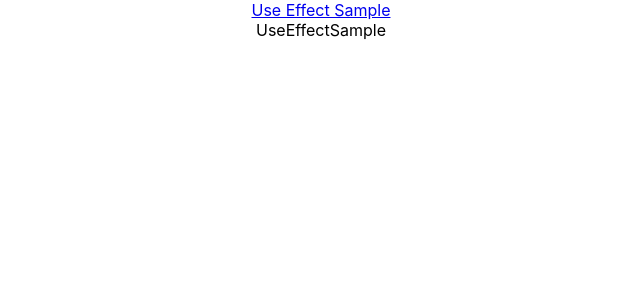
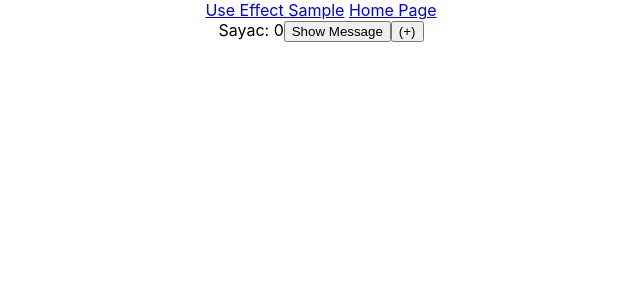
Before and after one commit to neominalsolutions/react-memo, a React (Create React App) app: page /useEffect in a window 1280 px wide. Shown: the top 300 px of the page, without its empty margins (319-959 px from the left). Built offline with nearby package versions, Linux system fonts and the light colour scheme.

Commit message:
useEffectHook

```diff
--- a/src/App.tsx
+++ b/src/App.tsx
@@ -9,6 +9,8 @@ function App() {
       <nav>
         {/* spa routing için kullanılan bir component a href kullanmıyoruz */}
         <Link to="/useEffect" >Use Effect Sample</Link>
+        {' '}
+        <Link to="/" >Home Page</Link>
       </nav>
       <main>
         {/* sayfaların App component doma girdiğinde yukarıdaki linke göre sayfaların outlet olarak işaretlenmiş yere girişini sağlar. */}
--- a/src/index.tsx
+++ b/src/index.tsx
@@ -11,7 +11,8 @@ const root = ReactDOM.createRoot(
   document.getElementById('root') as HTMLElement
 );
 root.render(
-  <React.StrictMode>
+  // sadece development modda çalışır.
+  // <React.StrictMode>
     <BrowserRouter>
       <Routes>
         {/* /about /contact */}
@@ -22,7 +23,7 @@ root.render(
         </Route>
       </Routes>
     </BrowserRouter>
-  </React.StrictMode>
+  // </React.StrictMode>
 );
 
 // If you want to start measuring performance in your app, pass a function
--- a/src/pages/useEffect/UseEffectSample.tsx
+++ b/src/pages/useEffect/UseEffectSample.tsx
@@ -1,8 +1,50 @@
-import React from 'react'
+import React, { useEffect, useState } from 'react'
 
 function UseEffectSample() {
+  // function componentlerde stateler birbirinden bağımsız bir şekilde tanımlanabilir.
+  const [a,setA] = useState<number>(0);
+  const [counter,setCounter] = useState<number>(0); // this.state
+  // setCounter setState() denk gelir.
+  // bu useEffect state değiminden acaba etkileniyor mu? useState hookdaki state değişirse virtual dom üzerinden component yeniden render olur
+  useEffect(() => {
+    console.log('useEffect'); // componentdidmount methoda denk gelir.
+    // async kod blokları ile dom yüklenir veri çekme işlemleri için kullanıyoruz.
+    // promise ve async await yapıları ile çalıştığımız hook
+    return () => {
+      // clean up function
+      // clean up işlemleri
+      // network istek sonladırma
+      // socket terminate etme
+      // timing işlemlerini clear etme
+      // class componentde componentwillunmount methoduna denk gelir.
+      console.log('useEffect clean up')
+    }
+  },[]); // [] state dependecies bu dizi içerisinde tanımlanan statelerin değişiminde useEffect tekrardan tetiklenir. o yüzden useEffect kullanırken en az bir tane [] tanımı yapmayı unutmayalım.
+
+  // useEffect sadece state değiminde tetiklenir. event state değiştirmiyorsa useEffect tetiklenmez.
+
+  useEffect(() => {
+    // her bir useEffect hook 1 kereye mahsus component doma ilk girdiğinde çalışır
+    // eğer useEffect dependecy bağlarsak artık state değişiminde tetiklenir. counter state değişimind tetiklenecek bir yapı kurduk.
+
+    console.log('counter-state-değişti');
+
+    return () => {
+      // clean up function yazılabilir
+    }
+
+  },[counter]); // sadece counter state değimini takibe aldık
+
+  useEffect(() => { // class componentde componentdiupdate methoduna denk gelir.
+
+  },[counter,a]) // counter state veya a state değişiminde otomatik olarak tetiklenir.
+
   return (
-    <div>UseEffectSample</div>
+    <div>
+      Sayac: {counter}
+      <button onClick={() => {alert('message')}}>Show Message</button>
+      <button onClick={() => {setCounter(counter + 1)}}>(+)</button>
+    </div>
   )
 }
 
```
